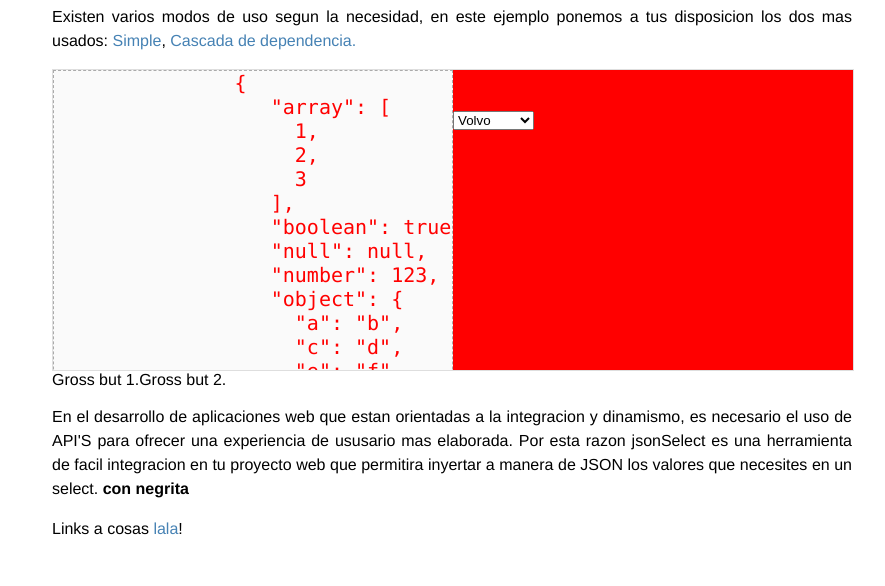
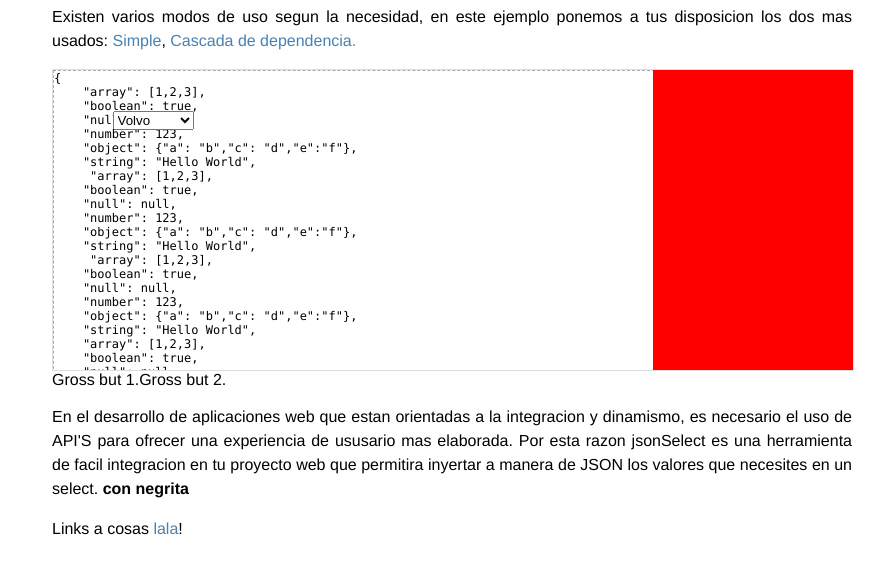
Before and after one commit to tundervirld/json_select, a plain HTML site: page index.html in a window 1280 px wide. Shown: the part 138-724 px from the top of the page, without its empty margins (108-993 px from the left). Drawn offline with Linux system fonts and the light colour scheme.

Commit message:
changues css

```diff
--- a/css/style.css
+++ b/css/style.css
@@ -31,7 +31,11 @@ h2 a {
   position: absolute;
   width: 740px;
 }
+div{
+    margin: 0;
+    padding: 0;
 
+}
 .date {
   color: #aaa;
   margin-left: 1em;
@@ -76,12 +80,11 @@ textarea {
 pre {
   text-align: left;
   border: 1px dashed #aaa;
-  background: #fafafa;
-  color:red;
+  background: #fff;
   padding: 0;
-  margin: 0;display: block;
-
-/*  font-size: 12px;*/
+  margin: 0;
+  width: 100%;
+ font-size: 12px;
 }
 
 .html .value,
@@ -117,28 +120,25 @@ div.container_select{
 
 div.div_json{
   float: left;
-  width: 50%;
+  width: 75%;
   height: 100%;
   display: inline;
   overflow-y: auto;
-    font-size:20px;
+  overflow-x: hidden;
 }
 
 div.div_select{
-  width: 50%;
-  height: 100%;
-  display: inline;
-  float: left;
-  position: absolute;
-  left: 50%;
-  line-height: 100px;
+      width: 25%;
+      height: 100%;
+      display: block;
+      float: left;
+      position: absolute;
+    line-height: 100px;
+    margin: 0 auto;
+    text-align: center;
+    vertical-align: middle
 }
 
 .gist-readme p{
   text-align: justify;
 }
-
-.vertical-displacement {
-    overflow-y: auto;
-    overflow-x: hidden;
-}
--- a/index.html
+++ b/index.html
@@ -34,28 +34,38 @@
 
   <div class="container_select">
     <div class="div_json">
-        <div class="vertical-displacement">
 
-            <pre>
-               {
-                  "array": [
-                    1,
-                    2,
-                    3
-                  ],
-                  "boolean": true,
-                  "null": null,
-                  "number": 123,
-                  "object": {
-                    "a": "b",
-                    "c": "d",
-                    "e": "f"
-                  },
-                  "string": "Hello World"
-                }
+
+            <pre>{
+    "array": [1,2,3],
+    "boolean": true,
+    "null": null,
+    "number": 123,
+    "object": {"a": "b","c": "d","e":"f"},
+    "string": "Hello World",
+     "array": [1,2,3],
+    "boolean": true,
+    "null": null,
+    "number": 123,
+    "object": {"a": "b","c": "d","e":"f"},
+    "string": "Hello World",
+     "array": [1,2,3],
+    "boolean": true,
+    "null": null,
+    "number": 123,
+    "object": {"a": "b","c": "d","e":"f"},
+    "string": "Hello World",
+    "array": [1,2,3],
+    "boolean": true,
+    "null": null,
+    "number": 123,
+    "object": {"a": "b","c": "d","e":"f"},
+    "string": "Hello World"
+
+}
             </pre>
 
-        </div>
+
     </div>
     <div class="div_select">
 
```
